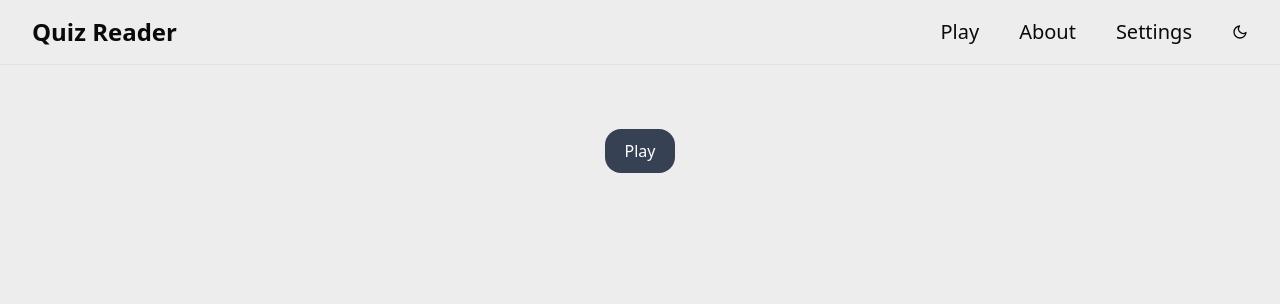
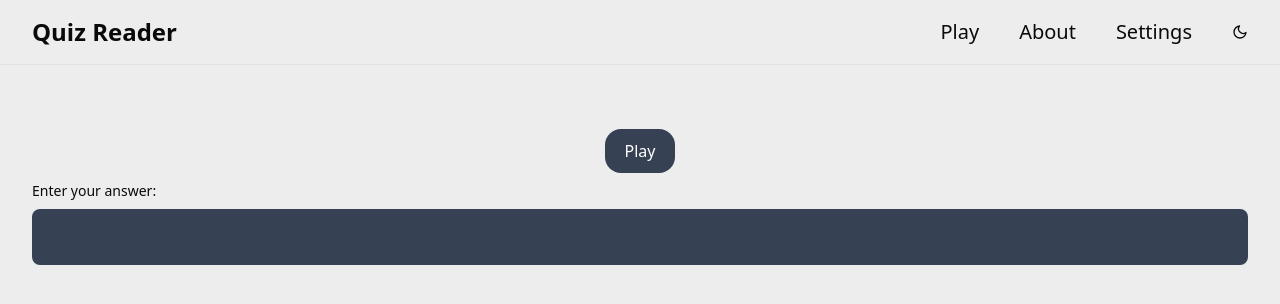
Before and after one commit to br-iscool/quizreader, a Next.js app: page /play in a window 1280 px wide. Shown: the top 304 px of the page. Built offline with nearby package versions, Linux system fonts and the light colour scheme.

Commit message:
feat: finish play ui components

```diff
--- a/src/app/components/ui/Button.tsx
+++ b/src/app/components/ui/Button.tsx
@@ -8,10 +8,10 @@ export default function PlayButton({ text }: PlayButtonProps) {
     return (
         <>
             <div className="flex text-white items-center justify-center">
-                <div className="card relative flex items-center justify-center rounded-2xl overflow-hidden px-5 py-2.5 bg-gray-700 transition-all duration-300 ease-[ease]">
-                    <h1 className="relative font-medium">
+                <div className="card relative flex items-center justify-center rounded-2xl overflow-hidden bg-gray-700 transition-all duration-300 ease-[ease]">
+                    <button className="relative px-5 py-2.5 font-medium cursor-pointer">
                         { text }
-                    </h1>
+                    </button>
                 </div>
             </div>
         </>
--- a/src/app/components/ui/play/PlayInput.tsx
+++ b/src/app/components/ui/play/PlayInput.tsx
@@ -1,5 +1,11 @@
 export default function PlayInput() {
     return (
-        <></>
+        <>
+            <div className="relative p-2">
+                <label htmlFor="play-input" className="block pb-2 text-sm font-medium">Enter your answer: </label>
+                <input type="text" id="play-input" className="block w-full p-4 rounded-lg caret-white bg-gray-700 focus:border-gray-400 focus:ring-gray-400" />
+            </div>
+
+        </>
     )
 }
--- a/src/app/styles/button.css
+++ b/src/app/styles/button.css
@@ -7,7 +7,7 @@
 	height: 200%;
 	background: linear-gradient(0deg, transparent, transparent 30%, rgb(192, 192, 192, 0.3));
 	transform: rotate(-45deg);
-	transition: all 0.5s ease;
+	transition: all 0.75s ease;
 	opacity: 0;
 }
 
@@ -18,5 +18,5 @@
 
 .card:hover::before {
 	opacity: 1;
-	transform: rotate(-45deg) translateY(100%);
+	transform: rotate(-45deg) translateY(150%);
 }
```
